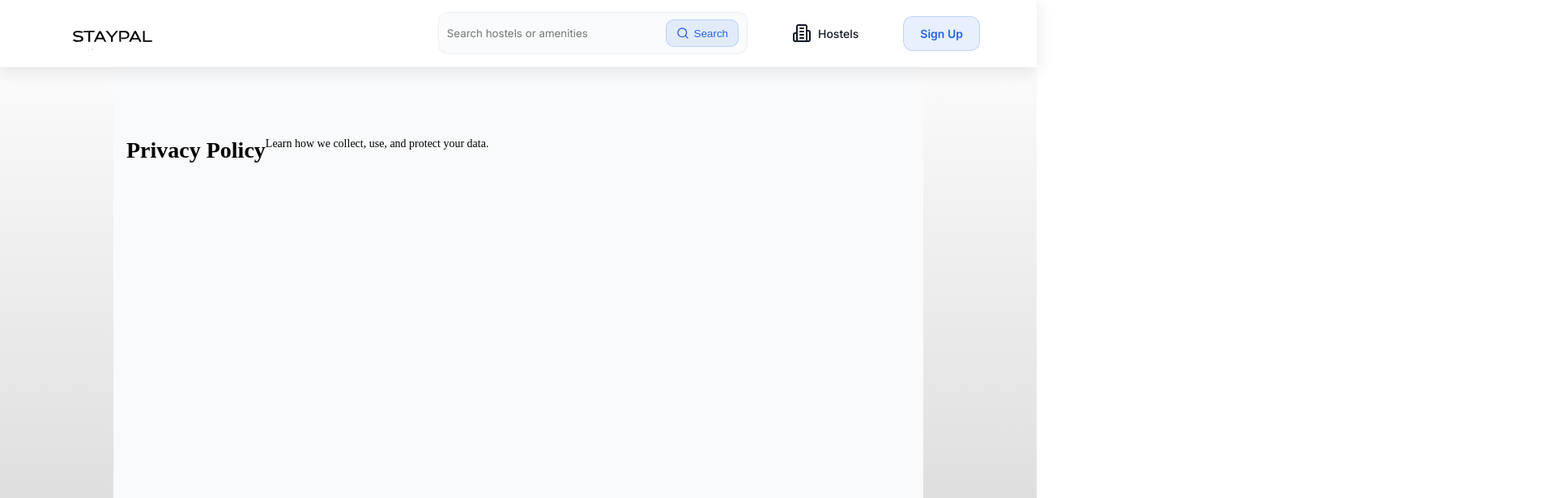
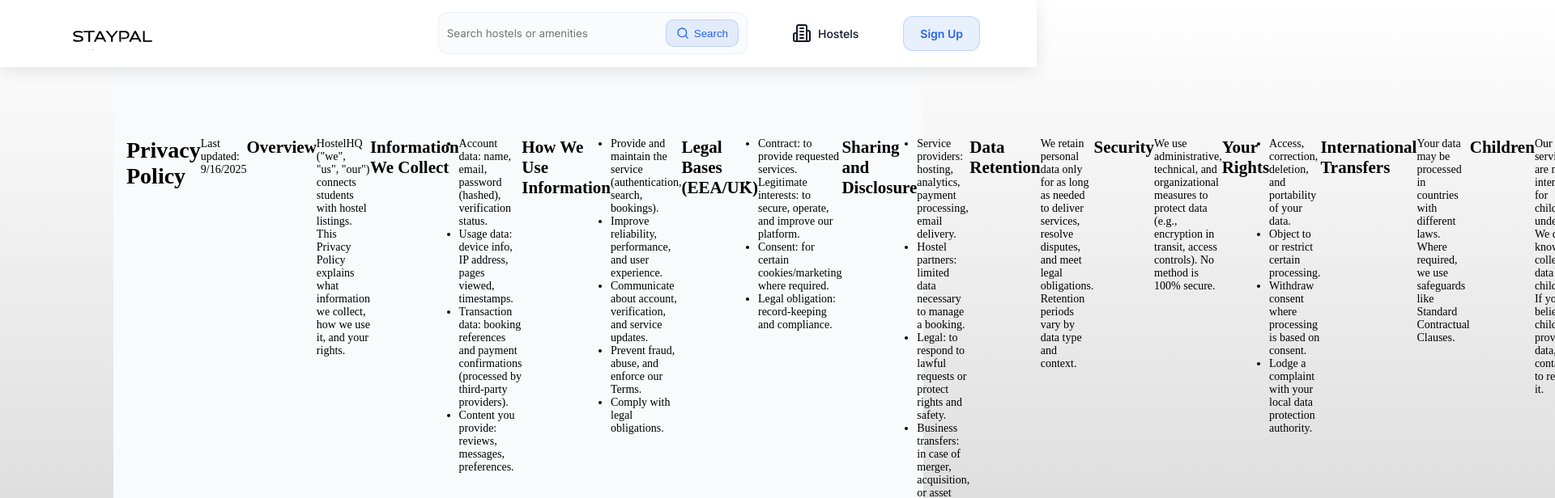
Before and after one commit to upperm0on/hostel_react, a React (Vite) app: page /privacy-policy in a window 1280 px wide. Shown: the top 616 px of the page at 81% size, 1920 px wide, since content can reach past the window. Built offline with nearby package versions, Linux system fonts and the light colour scheme.

Commit message:
Legal: fill Privacy Policy, Terms, Cookie Policy, and Disclaimer with appropriate content

```diff
--- a/src/pages/CookiePolicy.jsx
+++ b/src/pages/CookiePolicy.jsx
@@ -7,7 +7,33 @@ function CookiePolicy() {
       <NavBar />
       <div className="document_container" style={{ paddingTop: 90, paddingBottom: 40, maxWidth: 1000, margin: "0 auto", paddingLeft: 16, paddingRight: 16 }}>
         <h1 style={{ marginBottom: 12 }}>Cookie Policy</h1>
-        <p>Details on how and why we use cookies.</p>
+        <p style={{ marginBottom: 16 }}>Last updated: {new Date().toLocaleDateString()}</p>
+
+        <h2>What Are Cookies?</h2>
+        <p>Cookies are small text files stored on your device by your browser. We also use similar technologies like local storage and pixels.</p>
+
+        <h2>How We Use Cookies</h2>
+        <ul>
+          <li>Essential: enable core features such as authentication and security.</li>
+          <li>Preferences: remember settings like campus filters and UI choices.</li>
+          <li>Analytics: help us understand usage to improve performance.</li>
+          <li>Marketing (where applicable): measure campaign effectiveness.</li>
+        </ul>
+
+        <h2>Your Choices</h2>
+        <ul>
+          <li>Browser controls: block or delete cookies via your browser settings.</li>
+          <li>Consent: in regions where required, you can manage optional cookies via our banner or settings.</li>
+        </ul>
+
+        <h2>Retention</h2>
+        <p>Cookie lifetimes vary. Session cookies expire when you close your browser. Persistent cookies remain until they expire or are deleted.</p>
+
+        <h2>Third‑Party Cookies</h2>
+        <p>Some features may rely on third parties (e.g., analytics, payment). These parties may set their own cookies subject to their policies.</p>
+
+        <h2>Updates</h2>
+        <p>We may update this Cookie Policy to reflect changes in technology or law. Revisit this page periodically.</p>
       </div>
       <Footer />
     </>
--- a/src/pages/Disclaimer.jsx
+++ b/src/pages/Disclaimer.jsx
@@ -7,7 +7,19 @@ function Disclaimer() {
       <NavBar />
       <div className="document_container" style={{ paddingTop: 90, paddingBottom: 40, maxWidth: 1000, margin: "0 auto", paddingLeft: 16, paddingRight: 16 }}>
         <h1 style={{ marginBottom: 12 }}>Disclaimer</h1>
-        <p>Information on this site is provided as-is without warranties.</p>
+        <p style={{ marginBottom: 16 }}>Last updated: {new Date().toLocaleDateString()}</p>
+
+        <h2>No Professional Advice</h2>
+        <p>Content on HostelHQ is for general information only and does not constitute legal, financial, or housing advice. Verify details independently before making decisions.</p>
+
+        <h2>Listings and Availability</h2>
+        <p>Hostel data (availability, amenities, pricing, images) is provided by partners and may change or contain errors. We do not guarantee accuracy or completeness.</p>
+
+        <h2>Third‑Party Links</h2>
+        <p>Links to third‑party websites or services are provided for convenience. We are not responsible for their content, policies, or practices.</p>
+
+        <h2>Limitation of Liability</h2>
+        <p>To the fullest extent permitted by law, HostelHQ is not liable for any loss or damage arising from your use of the site, including reliance on information presented.</p>
       </div>
       <Footer />
     </>
--- a/src/pages/PrivacyPolicy.jsx
+++ b/src/pages/PrivacyPolicy.jsx
@@ -7,7 +7,69 @@ function PrivacyPolicy() {
       <NavBar />
       <div className="document_container" style={{ paddingTop: 90, paddingBottom: 40, maxWidth: 1000, margin: "0 auto", paddingLeft: 16, paddingRight: 16 }}>
         <h1 style={{ marginBottom: 12 }}>Privacy Policy</h1>
-        <p>Learn how we collect, use, and protect your data.</p>
+        <p style={{ marginBottom: 16 }}>Last updated: {new Date().toLocaleDateString()}</p>
+
+        <h2>Overview</h2>
+        <p>HostelHQ ("we", "us", "our") connects students with hostel listings. This Privacy Policy explains what information we collect, how we use it, and your rights.</p>
+
+        <h2>Information We Collect</h2>
+        <ul>
+          <li>Account data: name, email, password (hashed), verification status.</li>
+          <li>Usage data: device info, IP address, pages viewed, timestamps.</li>
+          <li>Transaction data: booking references and payment confirmations (processed by third‑party providers).</li>
+          <li>Content you provide: reviews, messages, preferences.</li>
+        </ul>
+
+        <h2>How We Use Information</h2>
+        <ul>
+          <li>Provide and maintain the service (authentication, search, bookings).</li>
+          <li>Improve reliability, performance, and user experience.</li>
+          <li>Communicate about account, verification, and service updates.</li>
+          <li>Prevent fraud, abuse, and enforce our Terms.</li>
+          <li>Comply with legal obligations.</li>
+        </ul>
+
+        <h2>Legal Bases (EEA/UK)</h2>
+        <ul>
+          <li>Contract: to provide requested services.</li>
+          <li>Legitimate interests: to secure, operate, and improve our platform.</li>
+          <li>Consent: for certain cookies/marketing where required.</li>
+          <li>Legal obligation: record‑keeping and compliance.</li>
+        </ul>
+
+        <h2>Sharing and Disclosure</h2>
+        <ul>
+          <li>Service providers: hosting, analytics, payment processing, email delivery.</li>
+          <li>Hostel partners: limited data necessary to manage a booking.</li>
+          <li>Legal: to respond to lawful requests or protect rights and safety.</li>
+          <li>Business transfers: in case of merger, acquisition, or asset sale.</li>
+        </ul>
+
+        <h2>Data Retention</h2>
+        <p>We retain personal data only for as long as needed to deliver services, resolve disputes, and meet legal obligations. Retention periods vary by data type and context.</p>
+
+        <h2>Security</h2>
+        <p>We use administrative, technical, and organizational measures to protect data (e.g., encryption in transit, access controls). No method is 100% secure.</p>
+
+        <h2>Your Rights</h2>
+        <ul>
+          <li>Access, correction, deletion, and portability of your data.</li>
+          <li>Object to or restrict certain processing.</li>
+          <li>Withdraw consent where processing is based on consent.</li>
+          <li>Lodge a complaint with your local data protection authority.</li>
+        </ul>
+
+        <h2>International Transfers</h2>
+        <p>Your data may be processed in countries with different laws. Where required, we use safeguards like Standard Contractual Clauses.</p>
+
+        <h2>Children</h2>
+        <p>Our services are not intended for children under 16. We do not knowingly collect data from children. If you believe a child provided data, contact us to remove it.</p>
+
+        <h2>Contact Us</h2>
+        <p>For privacy questions or requests, contact: privacy@hosttels.com</p>
+
+        <h2>Changes to this Policy</h2>
+        <p>We may update this Policy. Material changes will be communicated via the app or email where appropriate.</p>
       </div>
       <Footer />
     </>
--- a/src/pages/TermsOfService.jsx
+++ b/src/pages/TermsOfService.jsx
@@ -7,7 +7,55 @@ function TermsOfService() {
       <NavBar />
       <div className="document_container" style={{ paddingTop: 90, paddingBottom: 40, maxWidth: 1000, margin: "0 auto", paddingLeft: 16, paddingRight: 16 }}>
         <h1 style={{ marginBottom: 12 }}>Terms of Service</h1>
-        <p>The rules that govern your use of HostelHQ.</p>
+        <p style={{ marginBottom: 16 }}>Last updated: {new Date().toLocaleDateString()}</p>
+
+        <h2>Agreement to Terms</h2>
+        <p>By accessing or using HostelHQ, you agree to be bound by these Terms. If you do not agree, do not use the service.</p>
+
+        <h2>Accounts</h2>
+        <ul>
+          <li>You must provide accurate information and keep your account secure.</li>
+          <li>You are responsible for activities under your account.</li>
+          <li>We may suspend or terminate accounts that violate these Terms.</li>
+        </ul>
+
+        <h2>Use of the Service</h2>
+        <ul>
+          <li>Do not misuse the platform, interfere with its operation, or attempt unauthorized access.</li>
+          <li>Do not post unlawful, misleading, or infringing content.</li>
+          <li>We may modify or discontinue features at any time.</li>
+        </ul>
+
+        <h2>Listings and Bookings</h2>
+        <ul>
+          <li>We aggregate hostel listings. Availability, amenities, and prices are provided by partners and may change.</li>
+          <li>Booking terms (cancellations, deposits) are defined by the hostel partner.</li>
+          <li>We are not a property manager or broker; we facilitate discovery and booking.</li>
+        </ul>
+
+        <h2>Payments</h2>
+        <p>Payments are processed by third‑party providers. You authorize charges related to your bookings. Additional identity verification may be required to prevent fraud.</p>
+
+        <h2>Intellectual Property</h2>
+        <p>All content and software are the property of HostelHQ or its licensors and protected by applicable laws. You receive a limited, non‑transferable license to use the service.</p>
+
+        <h2>Disclaimer of Warranties</h2>
+        <p>Service is provided "as is" and "as available" without warranties of any kind. We do not guarantee accuracy, availability, or fitness for a particular purpose.</p>
+
+        <h2>Limitation of Liability</h2>
+        <p>To the maximum extent permitted by law, HostelHQ will not be liable for indirect, incidental, consequential, or punitive damages, or any loss of data, profits, or goodwill.</p>
+
+        <h2>Indemnification</h2>
+        <p>You agree to defend, indemnify, and hold harmless HostelHQ and its affiliates from claims arising out of your use of the service or violation of these Terms.</p>
+
+        <h2>Governing Law</h2>
+        <p>These Terms are governed by the laws of the applicable jurisdiction where HostelHQ operates, without regard to conflict‑of‑law principles.</p>
+
+        <h2>Changes to Terms</h2>
+        <p>We may update these Terms. Continued use after changes means you accept the updated Terms.</p>
+
+        <h2>Contact</h2>
+        <p>For questions about these Terms, contact: legal@hosttels.com</p>
       </div>
       <Footer />
     </>
```
